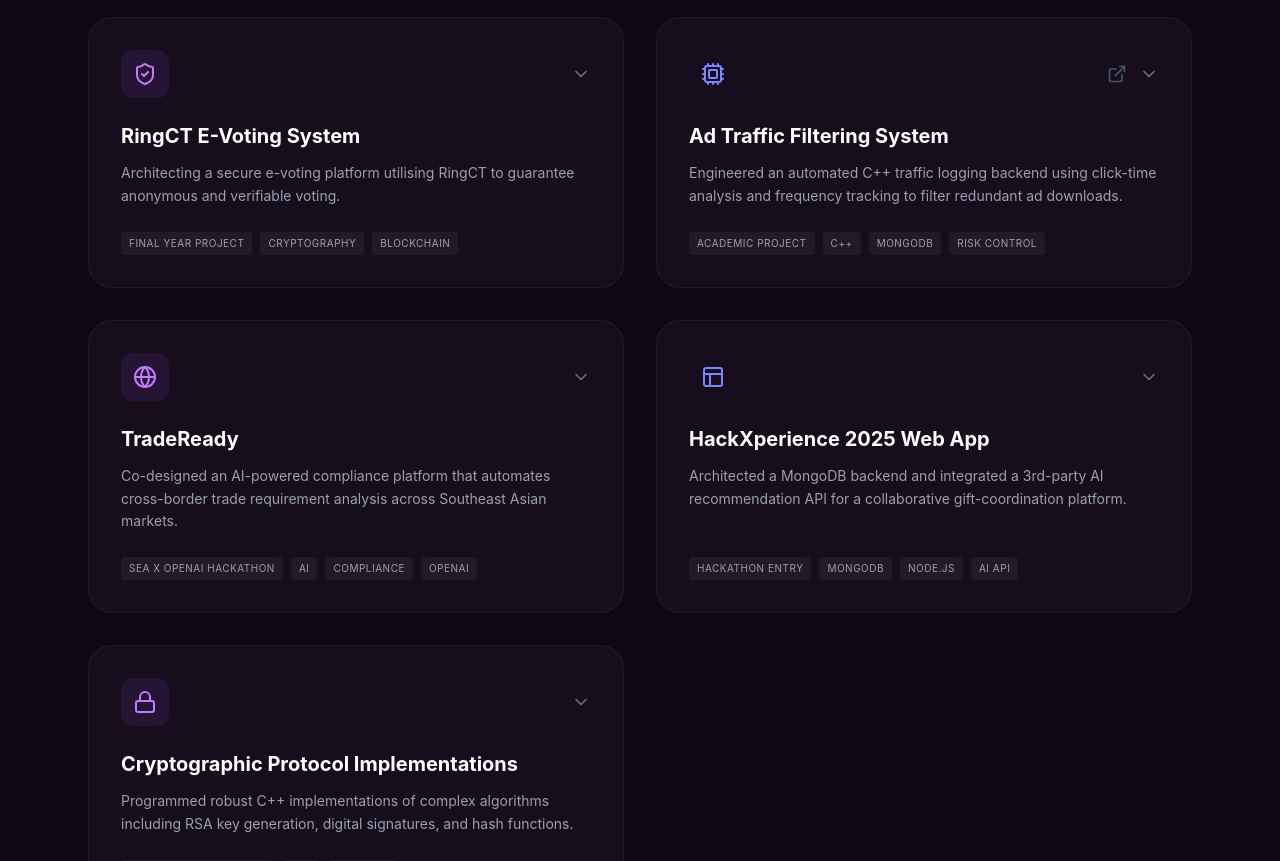
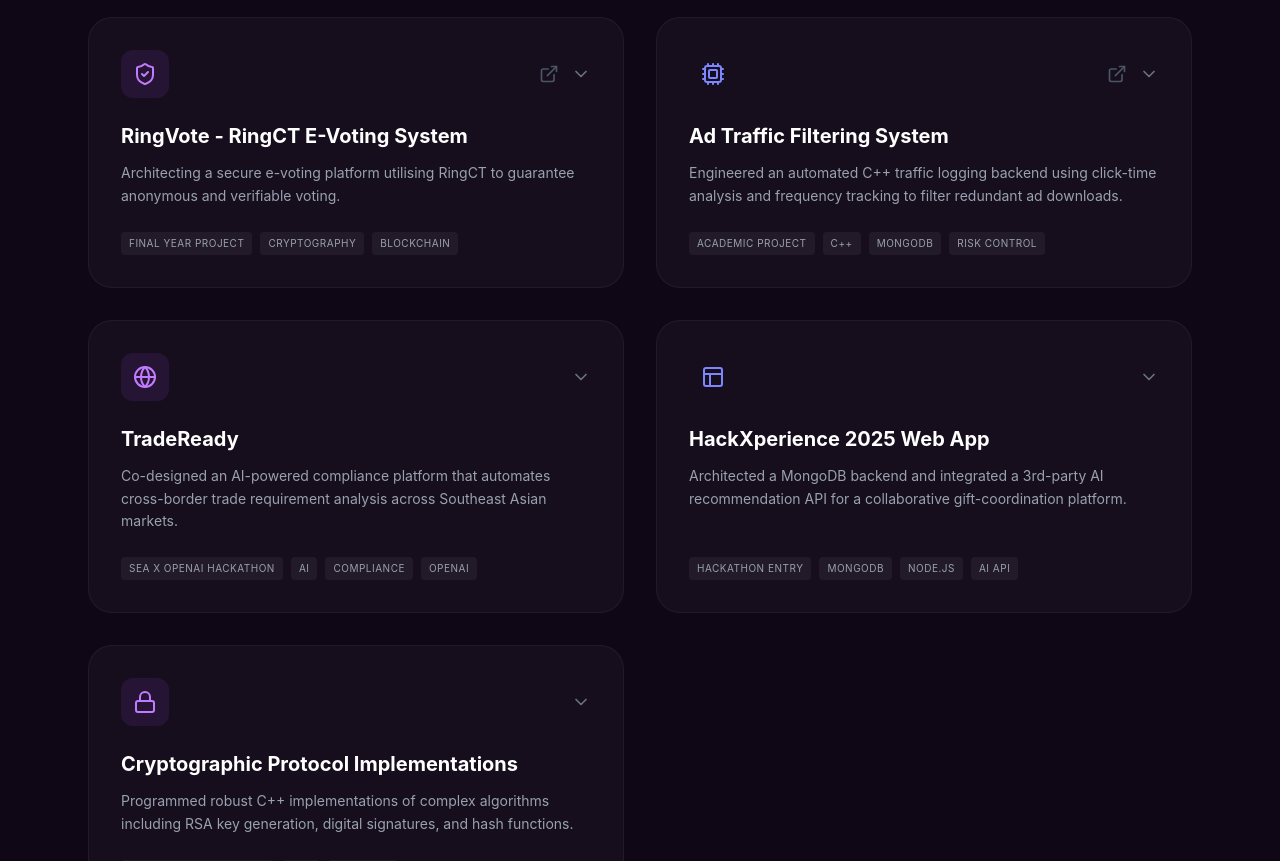
Before and after one commit to noratou/My_Portfolio, a React app: page / in a window 1280 px wide. Shown: the part 1180-2041 px from the top of the page. Built offline with nearby package versions, Linux system fonts and the light colour scheme; the HTML template or start-up script is replaced by a standard one.

Commit message:
Remove resume section from portfolio

```diff
--- a/src/App.tsx
+++ b/src/App.tsx
@@ -4,6 +4,8 @@ import {
   ChevronRight, ExternalLink, Lock, Layout,
   ChevronDown, Terminal, ArrowLeft, Zap
 } from 'lucide-react';
+
+// import ringVoteLogo from './assets/ringvote-logo.png';
 
 // ==========================================
 // 1. CUSTOM HOOK: CRYPTO DECRYPTION EFFECT
@@ -86,7 +88,7 @@ function TiltCard({ children, onClick, className, color }: TiltCardProps) {
 const projectsData = [
   {
     id: 1,
-    title: "RingCT E-Voting System",
+    title: "RingVote - RingCT E-Voting System",
     type: "Final Year Project",
     tags: ["Cryptography", "Blockchain"],
     icon: <ShieldCheck size={24} />,
@@ -96,7 +98,7 @@ const projectsData = [
       metrics: "Core Challenge: Implementing ring confidential transactions without bloated signature sizes that slow down verification chains.",
       architecture: "Implementation Details: Built directly upon modular mathematical frameworks inspired by Willy's fail-stop signature concepts. Focused on structuring verifiable range proofs and handling ring public-key decoy matrices in C++ to block identity linkage tracking."
     },
-    link: null
+    link: "https://github.com/mx1204/ringvote"
   },
   {
     id: 2,
@@ -365,7 +367,7 @@ export default function App() {
             Available Nov 2026 • Singapore
           </div>
           <h1 className="text-6xl md:text-7xl font-extrabold text-white mb-6 tracking-tight cursor-pointer select-none" onClick={titleEffect.trigger}>
-            {titleEffect.text.split(" ")[0] || "Nora"} <span className="text-purple-500 italic">{titleEffect.text.split(" ")[1] || "Pan"}</span>
+            {titleEffect.text.split(" ")[0] || "Nora"} <span className="text-purple-500 italic">{titleEffect.text.split(" ")[1] || "Pan Ting-Yu"}</span>
           </h1>
           <p className="text-xl md:text-2xl text-gray-400 max-w-2xl leading-relaxed mb-8 cursor-pointer select-none" onClick={headlineEffect.trigger}>
             {headlineEffect.text || "Backend & AI Software Engineer"}
```
